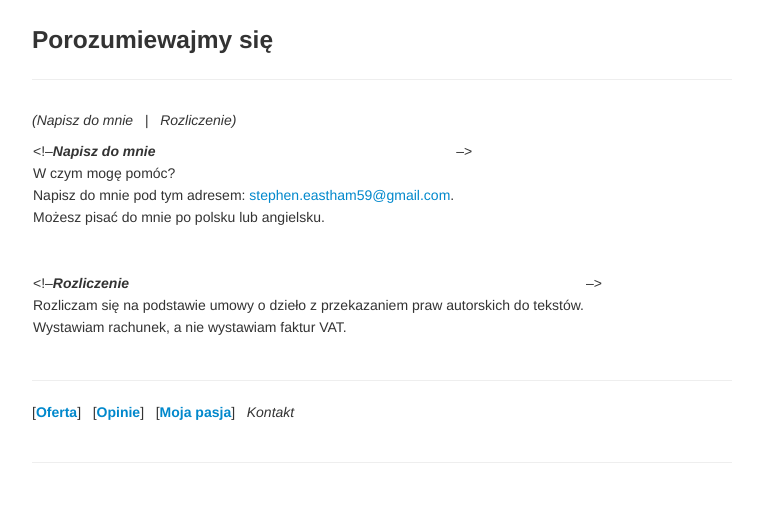
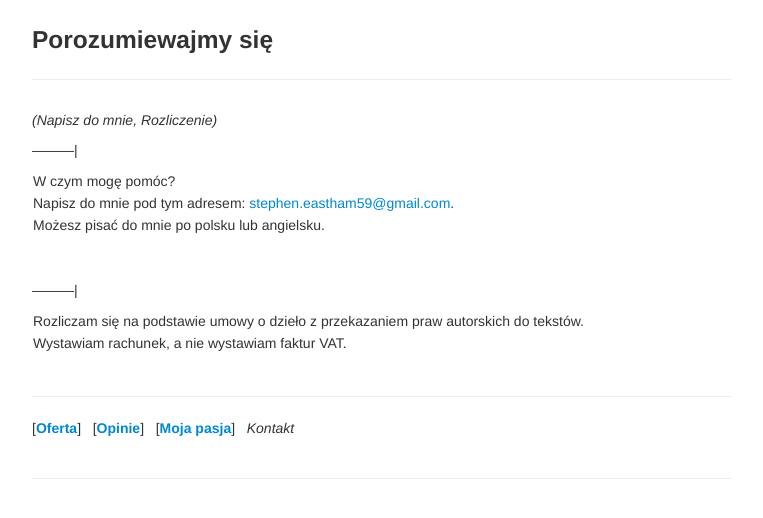
Before and after one commit to StephenEastham/StephenEastham.github.io, a Jekyll site: the page built from pages/kontakt.md, in a window 1280 px wide. Shown: the top 518 px of the page, without its empty margins (258-1021 px from the left). Built offline with Jekyll 4.4.1, drawn with Linux system fonts in a browser that asks for light colours.

Commit message:
Update kontakt.md

```diff
--- a/pages/kontakt.md
+++ b/pages/kontakt.md
@@ -3,10 +3,10 @@ layout: page
 title: Porozumiewajmy się
 description:
 ---
-<em markdown="1">(Napisz do mnie &#xA0; | &#xA0; Rozliczenie)</em>
+<em markdown="1">(Napisz do mnie, Rozliczenie)</em>
 
 ---------|
-<!--<em markdown="1">__Napisz do mnie__</em> |-->
+
 W czym mogę pomóc? |
 Napisz do mnie pod tym adresem: <stephen.eastham59@gmail.com>.|
 Możesz pisać do mnie po polsku lub angielsku. |
@@ -15,7 +15,7 @@ Możesz pisać do mnie po polsku lub angielsku. |
 
 
 ---------|
-<!--<em markdown="1">__Rozliczenie__</em> | -->
+
 Rozliczam się na podstawie umowy o dzieło z przekazaniem praw autorskich do tekstów. |
 Wystawiam rachunek, a nie wystawiam faktur VAT. |
 |
```
